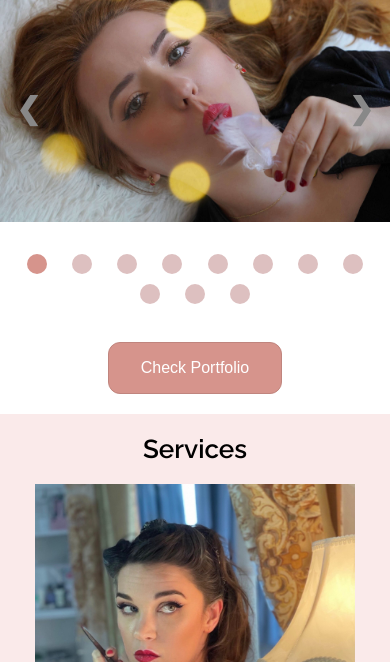
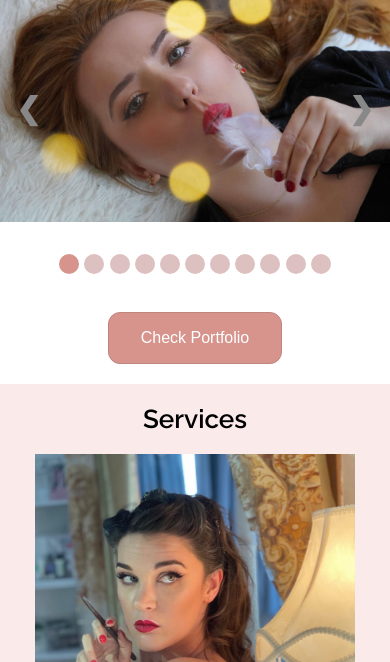
Before and after one commit to Olena-Kutinova/makeupbyHannaK, a plain HTML site: page index.html in a window 390 px wide. Shown: the part 182-844 px from the top of the page. Drawn offline with Linux system fonts and the light colour scheme.

Commit message:
update Mob dot margin

```diff
--- a/css/style.css
+++ b/css/style.css
@@ -40,6 +40,7 @@ h3 {
   text-align: center;
 }
 
+
 h4, h5, p {
   font-weight: 300;
   display: block;
@@ -56,6 +57,7 @@ h6 {
   font-weight: 300;
   font-size: 14px;
   margin: 0;
+
 }
 
 /* Logo */
@@ -165,7 +167,7 @@ img {vertical-align: middle;}
   .dot{
     height: 20px;
     width: 20px;
-    margin: 0 10px;
+    margin: 0;
   }
 }
 .active, .dot:hover {
```
